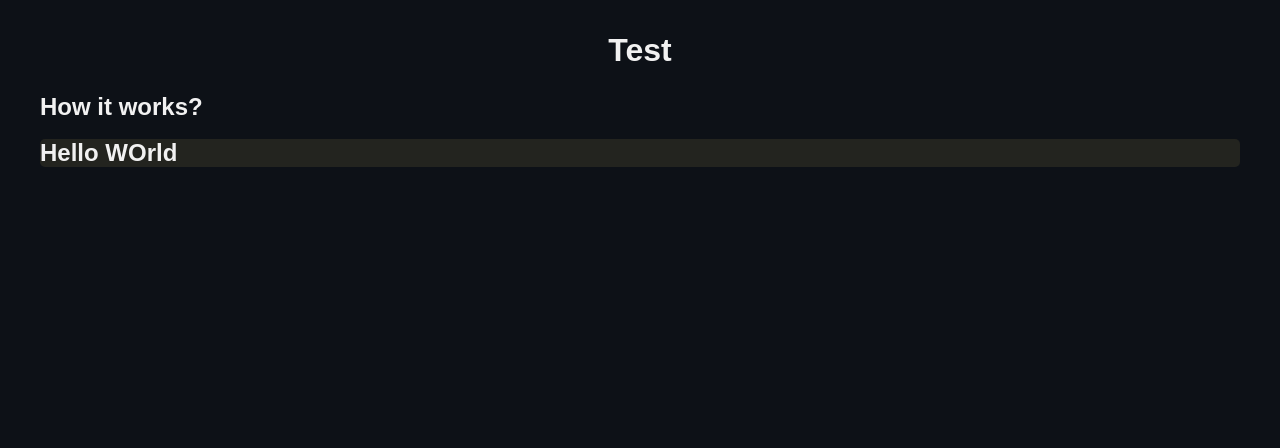
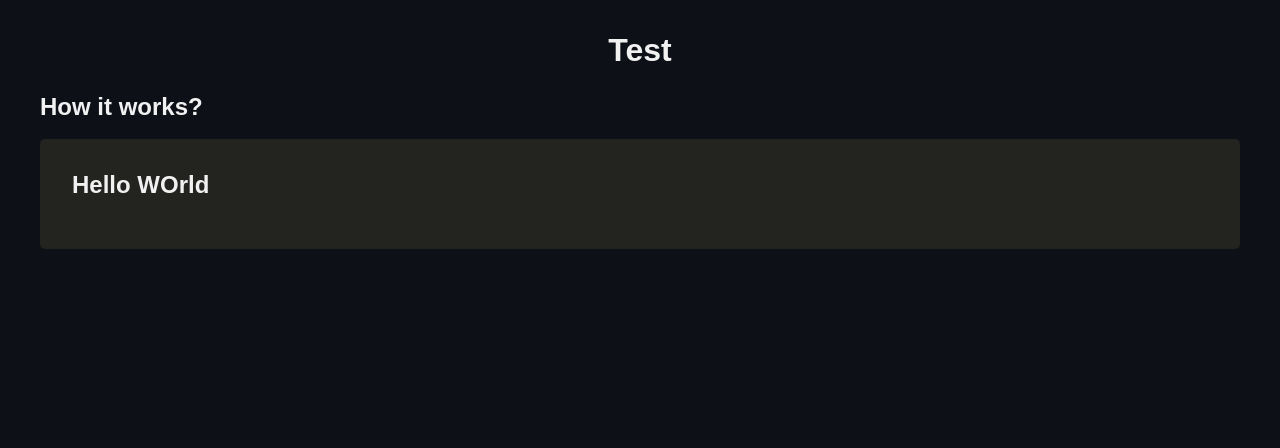
Before and after one commit to dragonman164/Algorithm-Book, a Django app: page /curralgo/Test/readme in a window 1280 px wide. Shown: the part 60-508 px from the top of the page. Run offline with Django 3.2, Linux system fonts and the light colour scheme; some libraries are stand-ins or nearby versions.

Commit message:
readme page --padding added

```diff
--- a/algorithms/static/algorithms/css/style.css
+++ b/algorithms/static/algorithms/css/style.css
@@ -218,6 +218,7 @@ nav {
 .readme {
   background-color: #23241f;
   border-radius: 5px;
+  padding: 2rem;
 }
 /* Current Algorithms */
 
```
